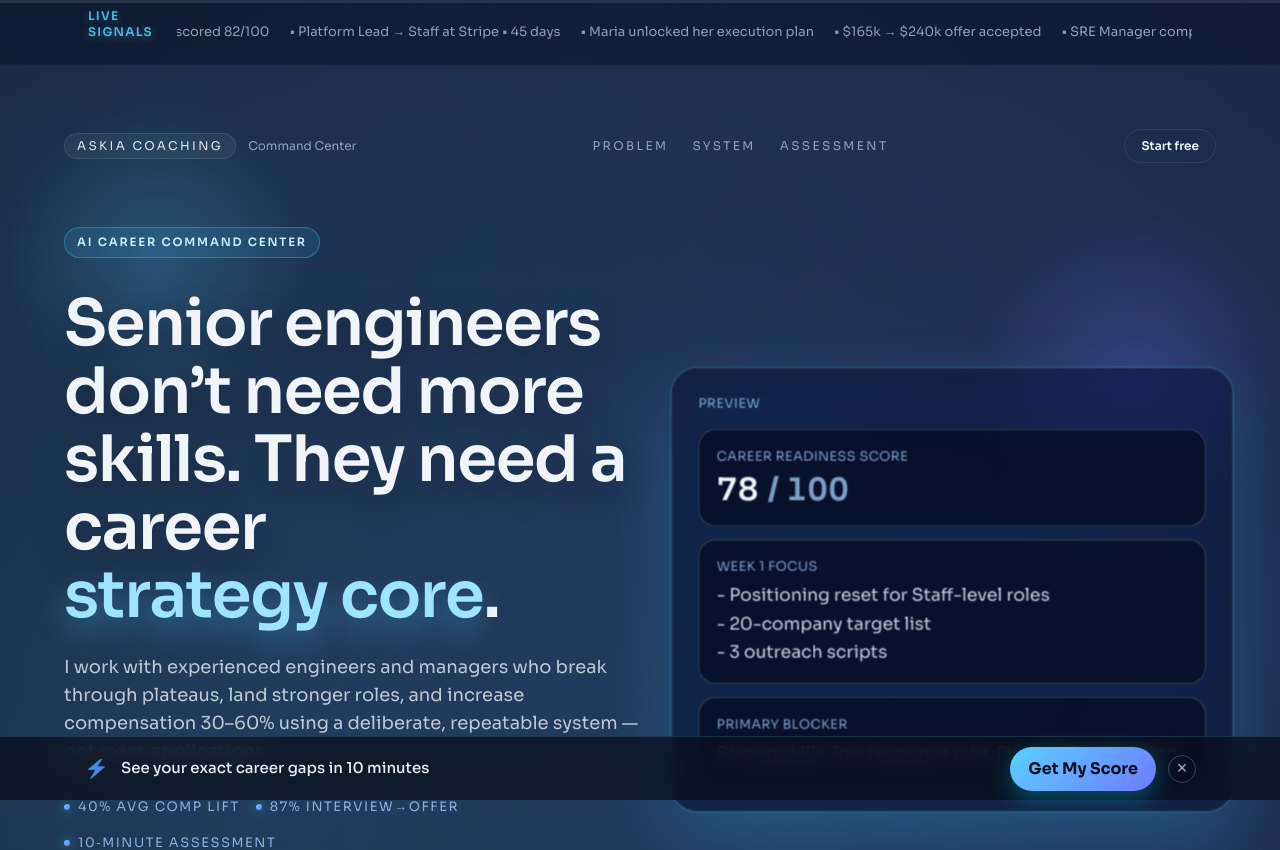
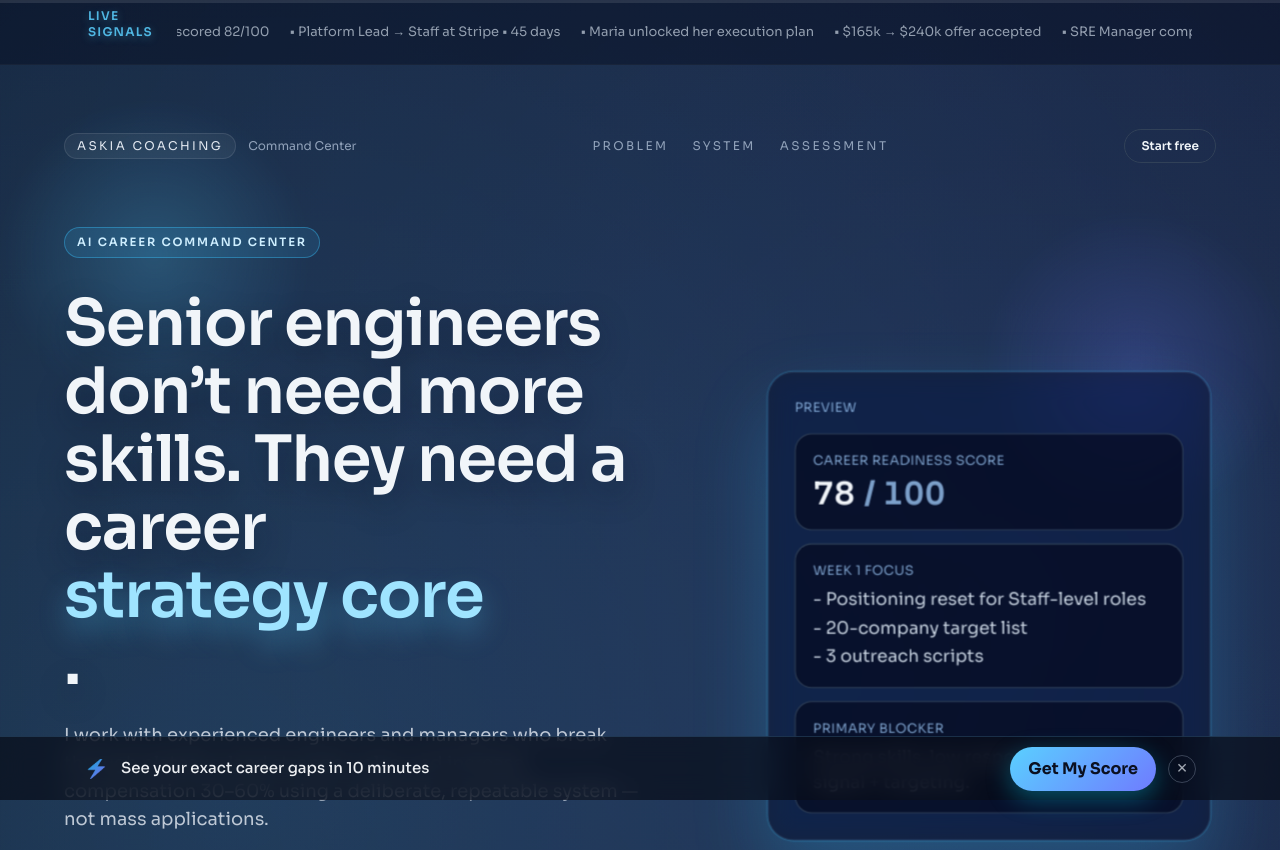
Before and after one commit to machinesandcloud/job-search-system, a Next.js app: page /job-search-system in a window 1280 px wide. Shown: the top 850 px of the page. Built offline with nearby package versions, Linux system fonts and the light colour scheme; no server answers.

Commit message:
Stabilize rotating word width and smooth fade

```diff
--- a/src/app/globals.css
+++ b/src/app/globals.css
@@ -221,6 +221,8 @@ body {
   display: inline-block;
   position: relative;
   min-width: 8ch;
+  white-space: nowrap;
+  vertical-align: baseline;
 }
 
 .cmd-rotator-ink {
@@ -230,7 +232,7 @@ body {
 
 .cmd-rotator-word {
   display: inline-block;
-  transition: opacity 0.35s ease;
+  transition: opacity 0.5s ease;
   backface-visibility: hidden;
   -webkit-font-smoothing: antialiased;
   will-change: opacity;
--- a/src/components/rotating-words.tsx
+++ b/src/components/rotating-words.tsx
@@ -13,6 +13,8 @@ export function RotatingWords({ words, intervalMs = 2400, className }: RotatingW
   const [phase, setPhase] = useState<"in" | "out">("in");
   const timeoutRef = useRef<ReturnType<typeof setTimeout> | null>(null);
   const intervalRef = useRef<ReturnType<typeof setInterval> | null>(null);
+  const longest = words.reduce((max, word) => Math.max(max, word.length), 0);
+  const minWidth = `${Math.max(longest + 1, 16)}ch`;
 
   useEffect(() => {
     if (!words.length) return;
@@ -34,7 +36,11 @@ export function RotatingWords({ words, intervalMs = 2400, className }: RotatingW
   if (!words.length) return null;
 
   return (
-    <span className={`cmd-rotator ${className ?? ""}`.trim()} aria-live="polite">
+    <span
+      className={`cmd-rotator ${className ?? ""}`.trim()}
+      style={{ minWidth }}
+      aria-live="polite"
+    >
       <span className={`cmd-rotator-word ${phase === "out" ? "is-out" : "is-in"}`.trim()}>
         {words[index]}
       </span>
```
